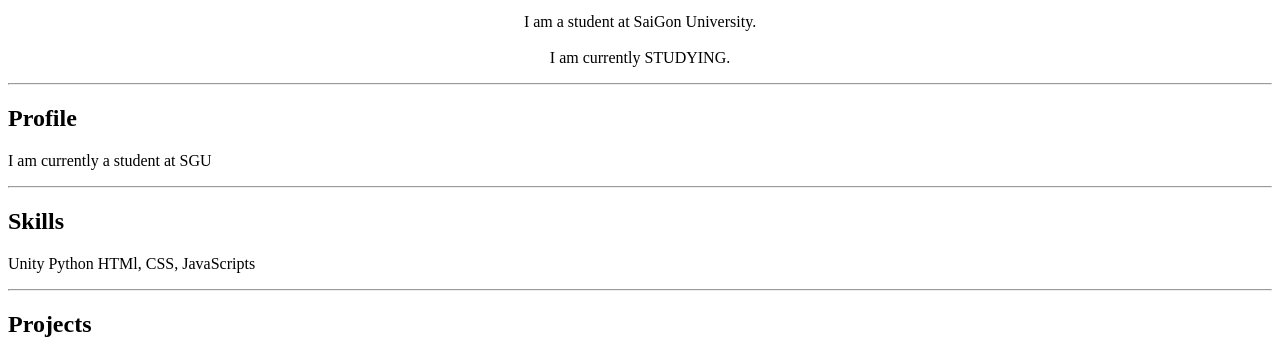
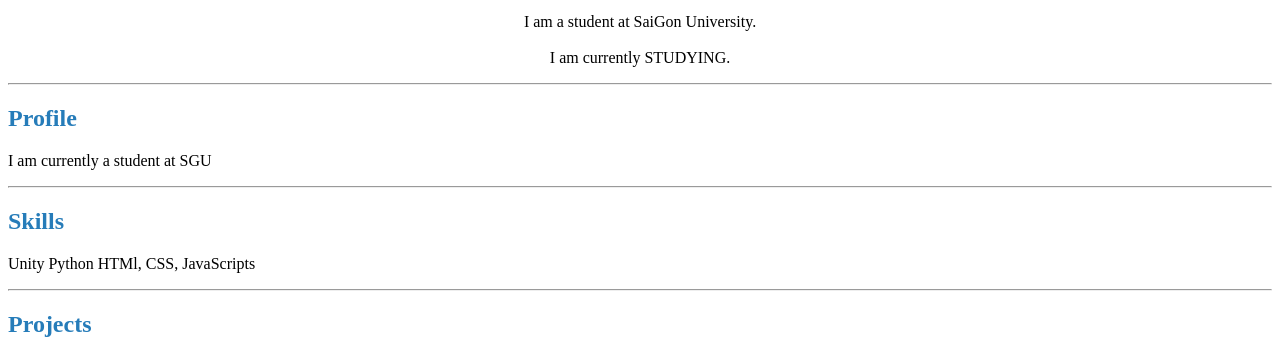
Before and after one commit to datnguyen1012/datnguyen120.github.io, a plain HTML site: page index.html in a window 1280 px wide. Shown: the part 438-792 px from the top of the page. Drawn offline with Linux system fonts and the light colour scheme.

Commit message:
Update style.css

```diff
--- a/style.css
+++ b/style.css
@@ -10,3 +10,7 @@
     display: block; /* Để hình ảnh trở thành một khối phần tử, để có thể sử dụng margin: auto; */
     margin: auto; /* Căn giữa theo chiều ngang */
 }
+
+h1 {
+    color: #267CB9;
+}
```
